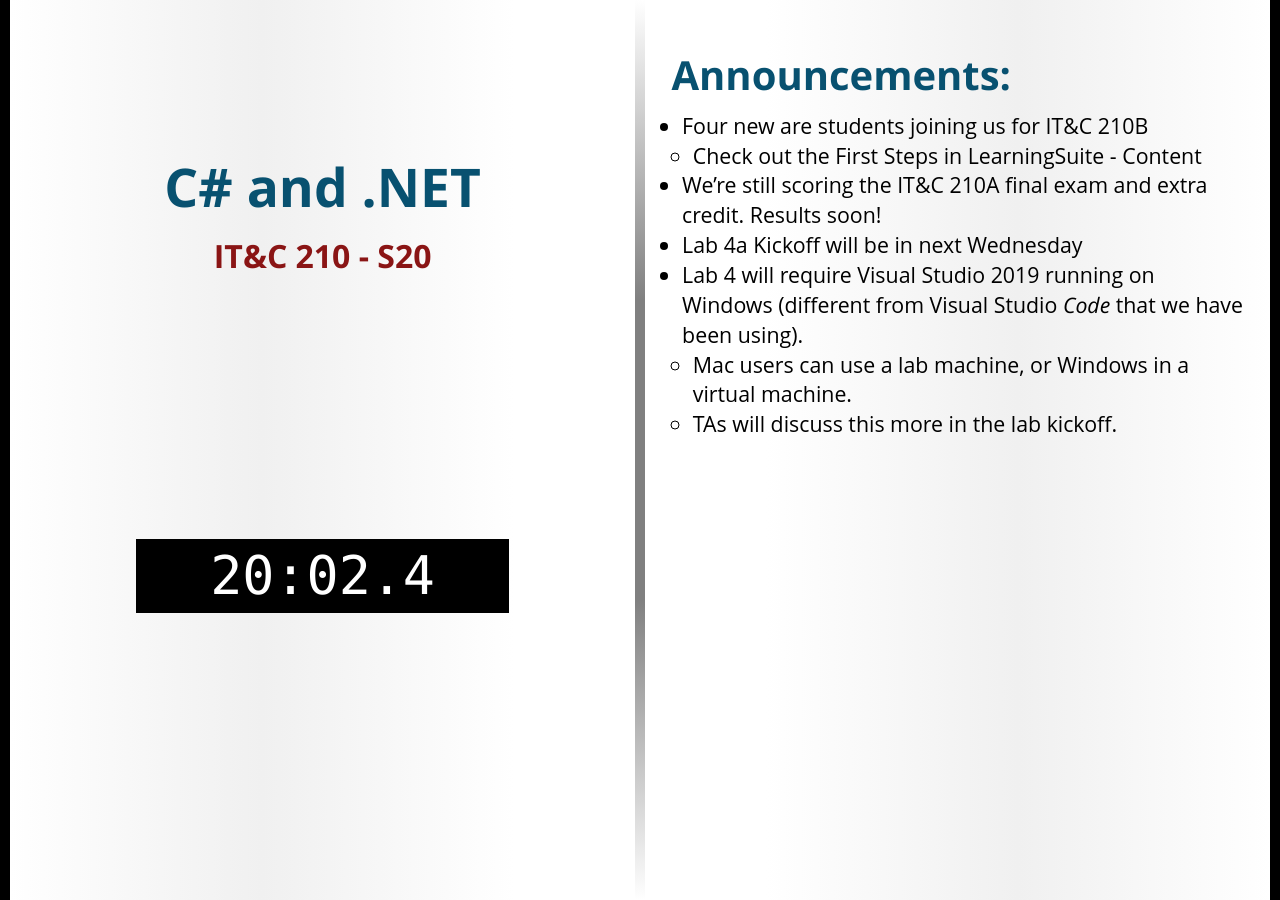
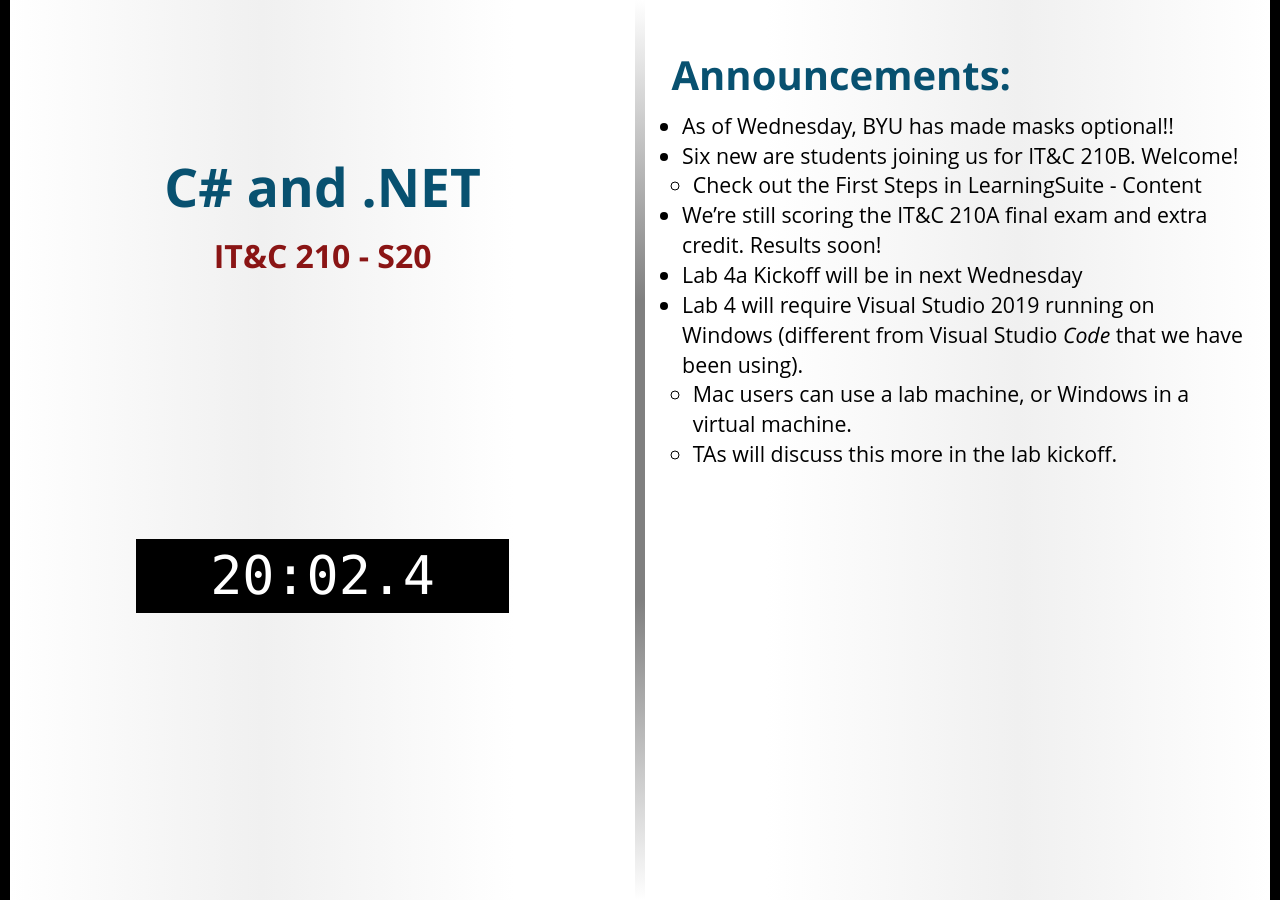
Before and after one commit to BYU-ITC-210/BYU-ITC-210.github.io, a Jekyll site: the page built from _welcome/S20.md, in a window 1280 px wide. Built offline with Jekyll 4.4.1, drawn with Linux system fonts in a browser that asks for light colours; some web fonts are replaced.

Commit message:
another S20 update

```diff
--- a/_welcome/S20.md
+++ b/_welcome/S20.md
@@ -2,7 +2,8 @@
 title: C# and .NET
 session: S20
 ---
-* Four new are students joining us for IT&C 210B
+* As of Wednesday, BYU has made masks optional!!
+* Six new are students joining us for IT&C 210B. Welcome!
     * Check out the First Steps in LearningSuite - Content
 * We're still scoring the IT&C 210A final exam and extra credit. Results soon!
 * Lab 4a Kickoff will be in next Wednesday
```
